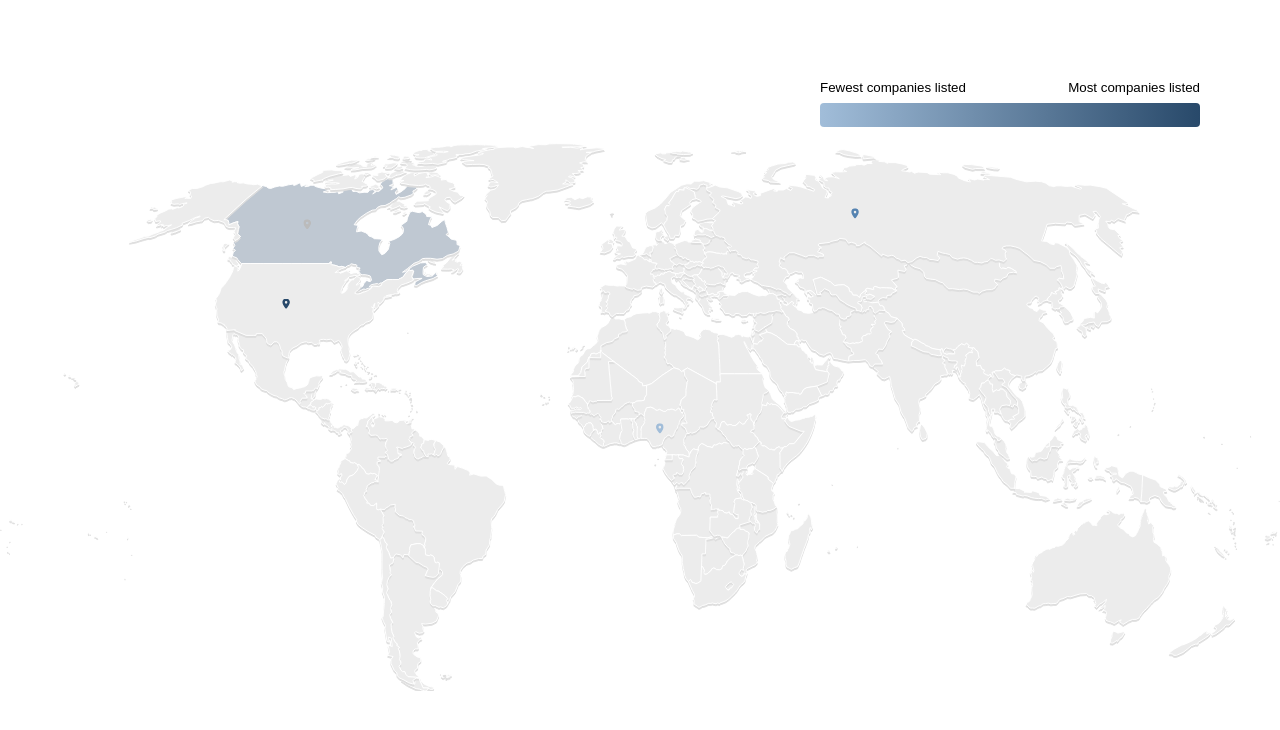
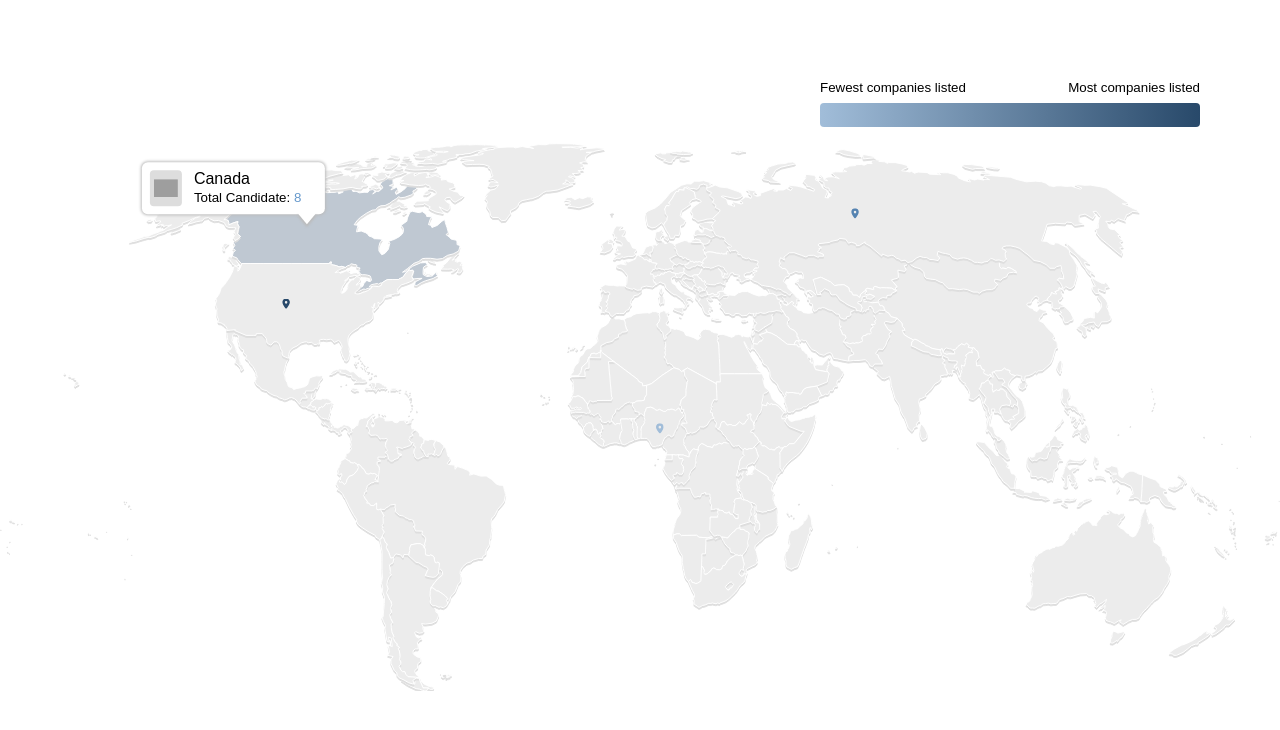
Before and after one commit to patrickojeh/react-world-map, a plain HTML site: page index.html in a window 1280 px wide. Both pictures are taken after a click on the element 307 px from the left and 222 px from the top of the page. Drawn offline with Linux system fonts and the light colour scheme; grey boxes are pictures that could not be loaded.

Commit message:
feat: change tooltip tags and use custom json data for the count

```diff
--- a/data.json
+++ b/data.json
@@ -2,21 +2,25 @@
   {
     "name": "Nigeria",
     "url": "https://catamphetamine.gitlab.io/country-flag-icons/3x2/NG.svg",
-    "companies": 14
+    "count": 14,
+    "label": "Total Candidate"
   },
   {
     "name": "Canada",
     "url": "https://catamphetamine.gitlab.io/country-flag-icons/3x2/CA.svg",
-    "companies": 8
+    "count": 8,
+    "label": "Total Candidate"
   },
   {
     "name": "United States",
     "url": "https://catamphetamine.gitlab.io/country-flag-icons/3x2/US.svg",
-    "companies": 23
+    "count": 23,
+    "label": "Total Candidate"
   },
   {
     "name": "Russia",
     "url": "https://catamphetamine.gitlab.io/country-flag-icons/3x2/RU.svg",
-    "companies": 16
+    "count": 16,
+    "label": "Total Candidate"
   }
 ]
--- a/index.html
+++ b/index.html
@@ -10,14 +10,14 @@
   <!-- <span class="map-pin"></span> -->
 
   <div class="map-tooltip">
-    <span class="wmc_flag">
-      <img id="wmc_flag" src="" />
+    <span class="wmcFlag">
+      <img id="wmcFlag" src="" />
     </span>
     <ul>
-      <li id="wmc_name">Nigeria</li>
+      <li id="wmcName">Nigeria</li>
       <li>
-        <small><span id="wmc_label">TOTAL</span>:
-        <span id="wmc_count">120</span></small></li>
+        <small><span id="wmcLabel">TOTAL</span>:
+        <span id="wmcCount">120</span></small></li>
     </ul>
   </div>
 
--- a/script.js
+++ b/script.js
@@ -9,7 +9,7 @@
    * @typedef {Object} MapData
    * @param {string} name - The name of the country
    * @param {string} url - The url to the country's flag image
-   * @param {number} companies - The number of companies in the country
+   * @param {number} count - The number of counts in the country
    */
 
   /**
@@ -35,16 +35,19 @@
   /**
    * Populate the tooltip container
    * @param {string} name
-   * @param {number} companies
+   * @param {number} count
    * @param {string} flag
+   * @param {string} label
    */
-  const updateTooltipData = (name, companies, flag) => {
-    const title = document.querySelector('.map-tooltip #name');
-    const count = document.querySelector('.map-tooltip #companies');
-    const countryFlag = document.querySelector('.map-tooltip #flag');
+  const updateTooltipData = (name, count, flag, label) => {
+    const title = document.querySelector('.map-tooltip #wmcName');
+    const wmcCount = document.querySelector('.map-tooltip #wmcCount');
+    const countryFlag = document.querySelector('.map-tooltip #wmcFlag');
+    const wmcLabel = document.querySelector('.map-tooltip #wmcLabel');
 
     title.textContent = name;
-    count.textContent = companies;
+    wmcCount.textContent = count;
+    wmcLabel.textContent = label;
     countryFlag.src = flag;
   }
 
@@ -64,7 +67,7 @@
 
     if (!match) return;
 
-    updateTooltipData(match.name, match.companies, match.url)
+    updateTooltipData(match.name, match.count, match.url, match.label)
     showAllHiddenPins();
 
     this.classList.add('hide');
@@ -171,7 +174,7 @@
       });
 
       span.setAttribute('data-name', country);
-      span.setAttribute('data-count', countryItem.companies);
+      span.setAttribute('data-count', countryItem.count);
 
       span.addEventListener('click', openTooltipHandler);
       span.addEventListener('click', () => el.style.fill = '#bfc8d2');
@@ -208,13 +211,13 @@
    */
   const getTopThreeValues = () => {
     const sortedData = mapData.sort((a, b) => {
-      if (a.companies < b.companies) return -1;
-      if (a.companies > b.companies) return 1;
+      if (a.count < b.count) return -1;
+      if (a.count > b.count) return 1;
       return 0;
     });
 
     const sortedValues = sortedData.map(dataItem => {
-      return dataItem.companies;
+      return dataItem.count;
     });
 
     const uniqueValues = [...new Set(sortedValues)];
--- a/style.css
+++ b/style.css
@@ -70,13 +70,13 @@ span.map-pin.hide {
   width: 100%;
 }
 
-.wmc_flag {
+.wmcFlag {
   align-items: center;
   display: flex;
   justify-content: center;
 }
 
-.wmc_flag {
+.wmcFlag {
   background: #ddd;
   border-radius: 4px;
   padding: 4px;
@@ -103,7 +103,7 @@ span.map-pin::before {
   height: inherit;
 }
 
-span#wmc_count {
+span#wmcCount {
   color: #6699cc;
 }
 
```
